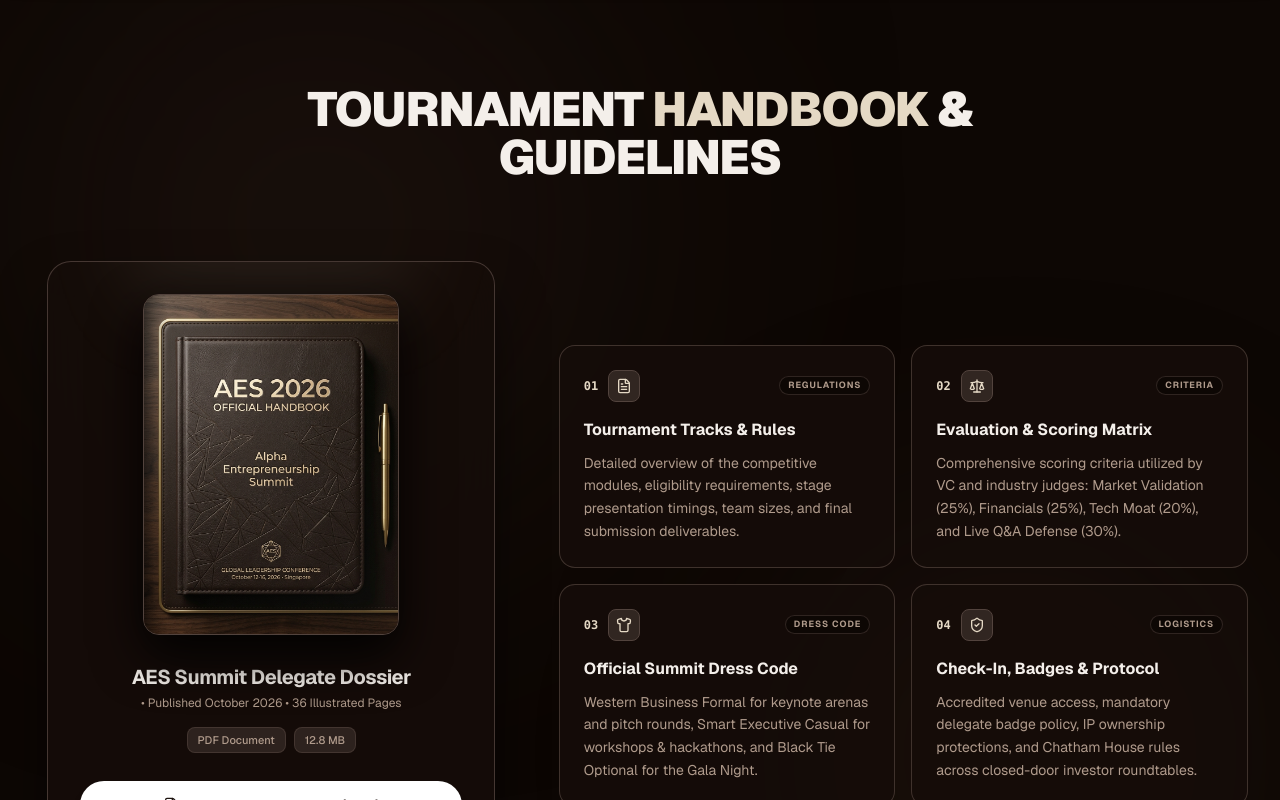
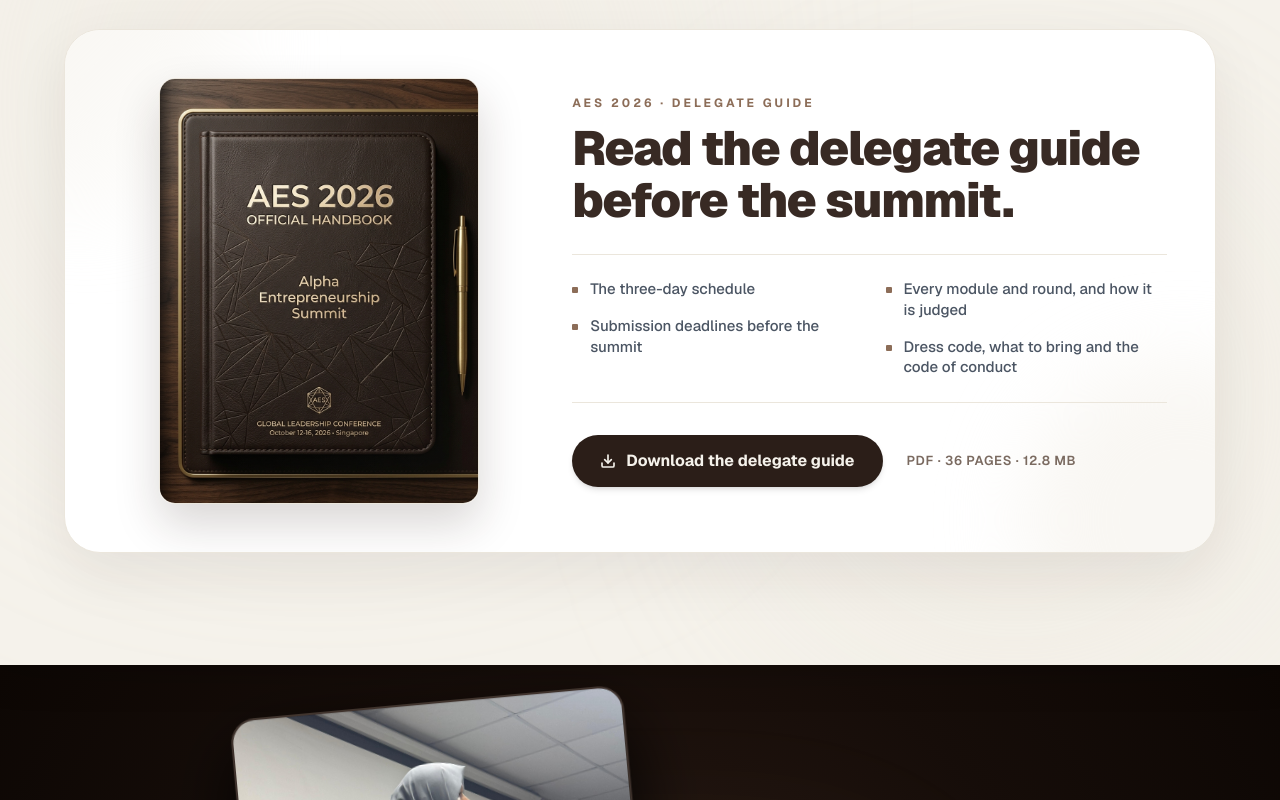
Before and after one commit to ACE-Society-IT/aes, a Next.js app: page / in a window 1280 px wide. Shown: the part 1980-2780 px from the top of the page. Built offline with nearby package versions, Linux system fonts and the light colour scheme.

Commit message:
The LCP error dealt and timeline colors changes

```diff
--- a/app/page.jsx
+++ b/app/page.jsx
@@ -18,7 +18,7 @@ export default function Home() {
       <Competition />
       <Modules />
       <Schedule />
-<Faqs />
+      <Faqs />
       <Footer />
     </main>
   );
--- a/components/home/Handbook.jsx
+++ b/components/home/Handbook.jsx
@@ -1,218 +1,119 @@
 'use client';
 
+import React from 'react';
 import Image from 'next/image';
 import { motion } from 'framer-motion';
-import {
-  FileText,
-  Scale,
-  Shirt,
-  ShieldCheck,
-  FileDown,
-} from 'lucide-react';
-
-/* ─────────────────────────────────────────────────────────────
-   4 SUMMIT POINTERS (Edit text and titles below)
-   ───────────────────────────────────────────────────────────── */
-const HANDBOOK_POINTERS = [
-  {
-    number: '01',
-    icon: FileText,
-    title: 'Tournament Tracks & Rules',
-    tag: 'REGULATIONS',
-    description:
-      'Detailed overview of the competitive modules, eligibility requirements, stage presentation timings, team sizes, and final submission deliverables.',
-  },
-  {
-    number: '02',
-    icon: Scale,
-    title: 'Evaluation & Scoring Matrix',
-    tag: 'CRITERIA',
-    description:
-      'Comprehensive scoring criteria utilized by VC and industry judges: Market Validation (25%), Financials (25%), Tech Moat (20%), and Live Q&A Defense (30%).',
-  },
-  {
-    number: '03',
-    icon: Shirt,
-    title: 'Official Summit Dress Code',
-    tag: 'DRESS CODE',
-    description:
-      'Western Business Formal for keynote arenas and pitch rounds, Smart Executive Casual for workshops & hackathons, and Black Tie Optional for the Gala Night.',
-  },
-  {
-    number: '04',
-    icon: ShieldCheck,
-    title: 'Check-In, Badges & Protocol',
-    tag: 'LOGISTICS',
-    description:
-      'Accredited venue access, mandatory delegate badge policy, IP ownership protections, and Chatham House rules across closed-door investor roundtables.',
-  },
-];
+import { Download } from 'lucide-react';
 
 export default function Handbook() {
-
-
   return (
     <section
       id="handbook"
-      className="relative w-full bg-[#0D0704] text-[#F4EFEA] border-t border-[#52433D]/60 py-24 sm:py-32 overflow-hidden select-none"
+      className="relative z-30 w-full bg-[#F5F2EB] text-[#2B1E18] py-20 sm:py-28 px-4 sm:px-6 lg:px-8 border-t border-[#EBE6DC] rounded-t-[36px] sm:rounded-t-[48px] shadow-[0_-25px_60px_rgba(0,0,0,0.85)] -mt-10 overflow-hidden select-none"
     >
-      {/* ─────────────────────────────────────────────
-          Ambient Warm Backlight Glows
-          ───────────────────────────────────────────── */}
-      <div className="absolute top-1/4 left-1/4 -translate-x-1/2 -translate-y-1/2 w-[520px] h-[520px] bg-[#38251D]/35 rounded-full blur-[140px] pointer-events-none" />
-      <div className="absolute bottom-10 right-10 w-[450px] h-[450px] bg-[#2E1D16]/40 rounded-full blur-[120px] pointer-events-none" />
-      <div className="absolute top-0 left-1/2 -translate-x-1/2 w-3/4 h-[1px] bg-gradient-to-r from-transparent via-[#E5D9C5]/30 to-transparent pointer-events-none" />
+      {/* Ambient Warm Backlight Glows */}
+      <div className="absolute top-1/4 left-1/4 -translate-x-1/2 -translate-y-1/2 w-[520px] h-[520px] bg-[#EBE6DC]/50 rounded-full blur-[140px] pointer-events-none" />
+      <div className="absolute bottom-10 right-10 w-[450px] h-[450px] bg-[#E8E1D5]/40 rounded-full blur-[120px] pointer-events-none" />
+      <div className="absolute top-0 left-1/2 -translate-x-1/2 w-3/4 h-[1px] bg-gradient-to-r from-transparent via-[#B09B8C]/20 to-transparent pointer-events-none" />
 
-      <div className="max-w-7xl mx-auto px-4 sm:px-6 lg:px-8 relative z-10">
-        {/* ─────────────────────────────────────────────
-            Section Header
-            ───────────────────────────────────────────── */}
-        <div className="text-center max-w-3xl mx-auto flex flex-col items-center">
-          <motion.h2
-            initial={{ opacity: 0, y: 20 }}
-            whileInView={{ opacity: 1, y: 0 }}
-            viewport={{ once: true }}
-            transition={{ duration: 0.6, delay: 0.1 }}
-            className="text-3xl sm:text-4xl md:text-5xl font-black uppercase tracking-tight text-[#F4EFEA]"
-          >
-            Tournament <span className="text-[#E5D9C5]">Handbook</span> & Guidelines
-          </motion.h2>
-        </div>
+      <div className="max-w-6xl mx-auto relative z-10">
+        <motion.div
+          initial={{ opacity: 0, y: 24 }}
+          whileInView={{ opacity: 1, y: 0 }}
+          viewport={{ once: true }}
+          transition={{ duration: 0.65, ease: [0.22, 1, 0.36, 1] }}
+          className="relative rounded-[28px] sm:rounded-[36px] bg-white border border-[#EBE6DC] p-6 sm:p-10 lg:p-12 shadow-[0_20px_60px_rgba(43,30,24,0.08)] overflow-hidden"
+        >
+          {/* Subtle warm ambient glows inside card */}
+          <div className="absolute -top-32 -left-32 w-80 h-80 bg-gradient-to-br from-[#F5F2EB] to-transparent rounded-full blur-2xl pointer-events-none" />
+          <div className="absolute -bottom-32 -right-32 w-80 h-80 bg-[#F5F2EB]/60 rounded-full blur-2xl pointer-events-none" />
 
-        {/* ─────────────────────────────────────────────
-            Main Content Grid (Book Showcase + 4 Pointers)
-            ───────────────────────────────────────────── */}
-        <div className="mt-16 lg:mt-20 grid grid-cols-1 lg:grid-cols-12 gap-10 lg:gap-12 items-center">
-          {/* ──────────────────────────────────────────
-              LEFT: 3D Book Cover & Download Card (5 Cols)
-              ────────────────────────────────────────── */}
-          <motion.div
-            initial={{ opacity: 0, x: -30 }}
-            whileInView={{ opacity: 1, x: 0 }}
-            viewport={{ once: true }}
-            transition={{ duration: 0.7, delay: 0.2 }}
-            className="lg:col-span-5 flex flex-col items-center"
-          >
-            {/* The Dossier Showcase Box */}
-            <div className="w-full max-w-md rounded-3xl bg-[#160D09]/90 border border-[#52433D]/80 p-6 sm:p-8 backdrop-blur-xl shadow-[0_25px_60px_-15px_rgba(0,0,0,0.85)] relative group overflow-hidden">
-              {/* Subtle top spotlight shine */}
-              <div className="absolute -top-24 left-1/2 -translate-x-1/2 w-72 h-44 bg-gradient-to-b from-[#E5D9C5]/15 to-transparent blur-2xl pointer-events-none" />
-
-              {/* Book Mockup Frame */}
-              <div className="relative mx-auto w-56 sm:w-64 aspect-[3/4] rounded-2xl overflow-hidden shadow-[0_20px_50px_rgba(0,0,0,0.9)] border border-[#52433D] transition-transform duration-500 ease-out group-hover:scale-[1.03] group-hover:-translate-y-1">
+          <div className="grid grid-cols-1 lg:grid-cols-12 gap-8 lg:gap-12 items-center relative z-10">
+            {/* Left: 3D Book Cover Frame */}
+            <div className="lg:col-span-5 flex justify-center">
+              <div className="relative w-60 sm:w-72 md:w-80 aspect-[3/4] rounded-2xl overflow-hidden shadow-[0_20px_45px_rgba(43,30,24,0.18)] border border-[#EBE6DC] group">
                 <Image
                   src="/aes-handbook-cover.jpg"
-                  alt="AES 2026 Official Tournament Handbook Cover"
+                  alt="AES 2026 Delegate Guide Cover"
                   fill
-                  sizes="(max-width: 640px) 224px, 256px"
-                  className="object-cover"
+                  sizes="(max-width: 640px) 240px, (max-width: 768px) 288px, 320px"
+                  className="object-cover transition-transform duration-500 ease-out group-hover:scale-[1.03]"
                   priority
                 />
+                {/* Book spine shadow */}
+                <div className="absolute inset-y-0 left-0 w-6 bg-gradient-to-r from-black/60 via-black/20 to-transparent pointer-events-none" />
+                {/* Diagonal glossy sheen */}
+                <div className="absolute inset-0 bg-gradient-to-tr from-transparent via-white/5 to-transparent opacity-60 pointer-events-none" />
+              </div>
+            </div>
 
-                {/* Realistic book spine shadow on the left */}
-                <div className="absolute inset-y-0 left-0 w-6 bg-gradient-to-r from-black/60 via-black/25 to-transparent pointer-events-none" />
-                {/* Glossy sheen reflection overlay across diagonal */}
-                <div className="absolute inset-0 bg-gradient-to-tr from-transparent via-white/5 to-transparent opacity-60 pointer-events-none" />
-
-
+            {/* Right: Content & Action */}
+            <div className="lg:col-span-7 flex flex-col justify-center">
+              {/* Eyebrow Tag */}
+              <div className="text-xs font-bold uppercase tracking-[0.25em] text-[#8C6D58] mb-3">
+                AES 2026 · DELEGATE GUIDE
               </div>
 
-              {/* Document Metadata Details */}
-              <div className="mt-7 text-center">
-                <h3 className="text-xl font-bold text-[#F4EFEA] tracking-tight">
-                  AES Summit Delegate Dossier
-                </h3>
-                <p className="mt-1 text-xs text-[#B09B8C]">
-                  • Published October 2026 • 36 Illustrated Pages
-                </p>
+              {/* Main Headline */}
+              <h2 className="text-3xl sm:text-4xl lg:text-5xl font-black tracking-tight text-[#382A24] leading-[1.08]">
+                Read the delegate guide <br className="hidden sm:inline" />
+                before the summit.
+              </h2>
 
-                {/* Quick Spec Pills */}
-                <div className="mt-4 flex items-center justify-center gap-2 flex-wrap text-[11px] font-medium text-[#B09B8C]">
-                  <span className="px-2.5 py-1 rounded-lg bg-[#3A2D28]/70 border border-[#52433D]/60">
-                    PDF Document
-                  </span>
-                  <span className="px-2.5 py-1 rounded-lg bg-[#3A2D28]/70 border border-[#52433D]/60">
-                    12.8 MB
-                  </span>
+              {/* 2-Column Bullet List with Top/Bottom Borders */}
+              <div className="mt-7 mb-8 py-6 border-y border-[#EBE6DC] grid grid-cols-1 sm:grid-cols-2 gap-x-8 gap-y-4">
+                {/* Left Column Bullets */}
+                <div className="space-y-4">
+                  <div className="flex items-start gap-3">
+                    <span className="w-1.5 h-1.5 rounded-[1px] bg-[#8C6D58] shrink-0 mt-2" />
+                    <span className="text-sm sm:text-[15px] font-medium text-[#4B5563] leading-snug">
+                      The three-day schedule
+                    </span>
+                  </div>
+                  <div className="flex items-start gap-3">
+                    <span className="w-1.5 h-1.5 rounded-[1px] bg-[#8C6D58] shrink-0 mt-2" />
+                    <span className="text-sm sm:text-[15px] font-medium text-[#4B5563] leading-snug">
+                      Submission deadlines before the summit
+                    </span>
+                  </div>
+                </div>
 
+                {/* Right Column Bullets */}
+                <div className="space-y-4">
+                  <div className="flex items-start gap-3">
+                    <span className="w-1.5 h-1.5 rounded-[1px] bg-[#8C6D58] shrink-0 mt-2" />
+                    <span className="text-sm sm:text-[15px] font-medium text-[#4B5563] leading-snug">
+                      Every module and round, and how it is judged
+                    </span>
+                  </div>
+                  <div className="flex items-start gap-3">
+                    <span className="w-1.5 h-1.5 rounded-[1px] bg-[#8C6D58] shrink-0 mt-2" />
+                    <span className="text-sm sm:text-[15px] font-medium text-[#4B5563] leading-snug">
+                      Dress code, what to bring and the code of conduct
+                    </span>
+                  </div>
                 </div>
               </div>
 
-              {/* ──────────────────────────────────────────
-                  DOWNLOAD PDF BUTTON (High-Impact CTA)
-                  ────────────────────────────────────────── */}
-              <div className="mt-7 flex flex-col gap-3">
+              {/* Action Row: CTA Button + File Specs */}
+              <div className="flex flex-col sm:flex-row items-start sm:items-center gap-4 sm:gap-6">
                 <a
                   href="/AES-Handbook-2026.pdf"
                   download="AES-Handbook-2026.pdf"
-                  className="w-full relative group/btn flex items-center justify-center gap-3 py-3.5 px-6 rounded-full font-bold text-sm tracking-wide bg-white text-[#1E1410] hover:bg-[#E5D9C5] hover:scale-[1.02] active:scale-[0.98] transition-all duration-300 shadow-lg cursor-pointer"
-                  aria-label="Download Official AES Tournament Handbook"
+                  className="inline-flex items-center gap-2.5 px-6 sm:px-7 py-3 sm:py-3.5 rounded-full font-bold text-sm sm:text-base bg-[#2B1E18] text-[#F5F2EB] hover:bg-[#382A24] shadow-md hover:shadow-xl hover:scale-[1.02] active:scale-[0.98] transition-all duration-300 cursor-pointer"
+                  aria-label="Download the delegate guide"
                 >
-                  <FileDown className="w-4 h-4 text-[#1E1410] transition-transform duration-300 group-hover/btn:translate-y-0.5" />
-                  <span>Download Handbook (PDF)</span>
+                  <Download className="w-4 h-4 stroke-[2.5]" />
+                  <span>Download the delegate guide</span>
                 </a>
 
-                <p className="text-[11px] text-center text-[#B09B8C]/80">
-                  Free instant download for all registered and prospective summit delegates.
-                </p>
+                <span className="text-xs sm:text-[13px] font-semibold text-[#7A6A60] tracking-wider uppercase">
+                  PDF · 36 PAGES · 12.8 MB
+                </span>
               </div>
             </div>
-          </motion.div>
-
-          {/* ──────────────────────────────────────────
-              RIGHT: 4 Clean Pointers (7 Cols)
-              ────────────────────────────────────────── */}
-          <motion.div
-            initial={{ opacity: 0, x: 30 }}
-            whileInView={{ opacity: 1, x: 0 }}
-            viewport={{ once: true }}
-            transition={{ duration: 0.7, delay: 0.25 }}
-            className="lg:col-span-7 flex flex-col gap-4"
-          >
-            <div className="grid grid-cols-1 sm:grid-cols-2 gap-4">
-              {HANDBOOK_POINTERS.map((pointer, idx) => {
-                const IconComponent = pointer.icon;
-                return (
-                  <motion.div
-                    key={pointer.title}
-                    initial={{ opacity: 0, y: 16 }}
-                    whileInView={{ opacity: 1, y: 0 }}
-                    viewport={{ once: true }}
-                    transition={{ duration: 0.5, delay: 0.1 * idx }}
-                    className="group p-5 sm:p-6 rounded-2xl bg-[#160D09]/90 border border-[#52433D]/70 hover:border-[#E5D9C5]/60 hover:bg-[#1E130E] transition-all duration-300 flex flex-col justify-between"
-                  >
-                    <div>
-                      {/* Top Row: Number + Tag */}
-                      <div className="flex items-center justify-between mb-4">
-                        <div className="flex items-center gap-2.5">
-                          <span className="text-xs font-mono font-bold text-[#E5D9C5]">
-                            {pointer.number}
-                          </span>
-                          <div className="w-8 h-8 rounded-lg bg-[#3A2D28]/80 border border-[#52433D] flex items-center justify-center text-[#E5D9C5] transition-transform duration-300 group-hover:scale-110">
-                            <IconComponent className="w-4 h-4" />
-                          </div>
-                        </div>
-                        <span className="text-[9px] font-bold tracking-widest uppercase px-2 py-0.5 rounded-full bg-[#0D0704] text-[#B09B8C] border border-[#52433D]/50">
-                          {pointer.tag}
-                        </span>
-                      </div>
-
-                      {/* Title */}
-                      <h4 className="text-base font-bold text-[#F4EFEA] group-hover:text-[#E5D9C5] transition-colors duration-200">
-                        {pointer.title}
-                      </h4>
-
-                      {/* Description */}
-                      <p className="mt-2.5 text-xs sm:text-sm text-[#B09B8C] leading-relaxed">
-                        {pointer.description}
-                      </p>
-                    </div>
-                  </motion.div>
-                );
-              })}
-            </div>
-          </motion.div>
-        </div>
+          </div>
+        </motion.div>
       </div>
     </section>
   );
--- a/components/home/Schedule.jsx
+++ b/components/home/Schedule.jsx
@@ -5,23 +5,26 @@ export default function Schedule() {
   return (
     <div
       id="schedule"
-      className="relative w-full bg-[#160D09] text-[#F4EFEA] border-t border-[#52433D]/50"
+      className="relative z-20 w-full bg-[#F5F2EB] text-[#382A24] border-t border-[#EBE6DC] rounded-t-[36px] sm:rounded-t-[48px] shadow-[0_-25px_60px_rgba(0,0,0,0.85)] -mt-10"
     >
       {/* Lead-in Header Section */}
       <div className="relative z-10 max-w-7xl mx-auto pt-24 sm:pt-32 pb-8 px-4 sm:px-6 lg:px-8 text-center flex flex-col items-center">
+        {/* Eyebrow badge matching Vision.jsx & DESIGN-RULES.md */}
+        <span className="text-xs font-bold uppercase tracking-[0.25em] text-[#B09B8C]">
+          Summit Itinerary
+        </span>
+
         {/* Section Heading */}
-        <h2 className="mt-3 text-3xl sm:text-4xl md:text-5xl font-black uppercase tracking-tight text-[#F4EFEA]">
-          Event <span className="text-[#E5D9C5]">Schedule</span>
+        <h2 className="mt-3 text-3xl sm:text-4xl md:text-5xl font-black uppercase tracking-tight text-[#382A24]">
+          Event <span className="text-[#2B1E18]">Schedule</span>
         </h2>
 
         {/* Description */}
-        <p className="mt-4 max-w-2xl text-base sm:text-lg text-[#B09B8C] leading-relaxed">
+        <p className="mt-4 max-w-2xl text-base sm:text-lg text-[#4B5563] leading-relaxed">
           Three days of high-stakes pitching, autonomous agent hackathons, executive deal
           rooms, and venture masterclasses. Scroll down to advance through the live
           timeline.
         </p>
-
-
       </div>
 
       {/* Pinned Horizontal GSAP Scrub Timeline */}
@@ -29,10 +32,12 @@ export default function Schedule() {
         id="timeline-journey"
         title="Summit Track"
         periodLabel="Nov 07 — Nov 09, 2026"
-        backgroundColor="#160D09"
-        textColor="#F4EFEA"
-        mutedTextColor="#B09B8C"
-        activeColor="#E5D9C5"
+        backgroundColor="#F5F2EB"
+        textColor="#382A24"
+        mutedTextColor="#4B5563"
+        activeColor="#2B1E18"
+        accentColor="#B09B8C"
+        borderColor="#EBE6DC"
         imageUrl="https://images.unsplash.com/photo-1511578314322-379afb476865?auto=format&fit=crop&w=1200&q=80"
         imageAlt="AES Summit Grand Main Stage and Delegates"
         scrollDuration={1.2}
--- a/components/ui/carousel-squeeze.jsx
+++ b/components/ui/carousel-squeeze.jsx
@@ -105,16 +105,12 @@ export function SqueezeCarousel({
 
   /* --- the strip -------------------------------------------------------- */
 
-  const window0 = useCallback(
-    () =>
-      Array.from({ length: visible }, (_, p) => ({
-        key: seed.current++,
-        slide: wrap(defaultIndex + p),
-      })),
-    [defaultIndex, visible, wrap]
+  const [cards, setCards] = useState(() =>
+    Array.from({ length: visible }, (_, p) => ({
+      key: `init-${p}`,
+      slide: wrap(defaultIndex + p),
+    }))
   );
-
-  const [cards, setCards] = useState(window0);
   const [column, setColumn] = useState(0);
   const columnRef = useRef(0);
   const forward = useRef(true);
```
Also changed, not shown: components/ui/timeline.jsx (+50 -32 lines).
